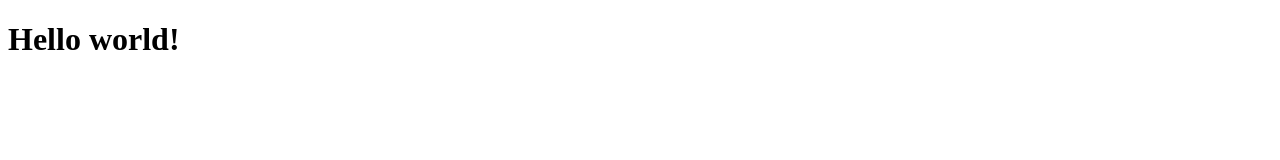
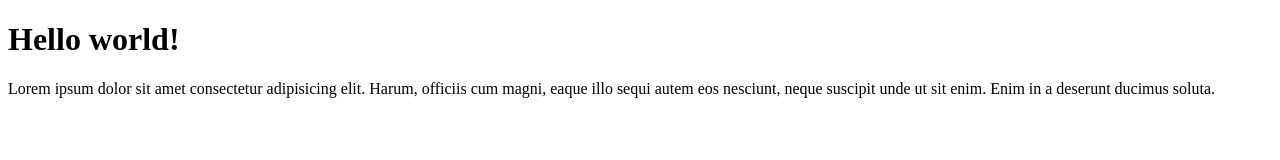
Before and after one commit to Daudimam123/cafin-git-test, a plain HTML site: page index.html in a window 1280 px wide. Drawn offline with Linux system fonts and the light colour scheme.

Commit message:
menambahkan paragraf

```diff
--- a/index.html
+++ b/index.html
@@ -8,6 +8,6 @@
 </head>
 <body>
     <h1>Hello world!</h1>
-
+    <p>Lorem ipsum dolor sit amet consectetur adipisicing elit. Harum, officiis cum magni, eaque illo sequi autem eos nesciunt, neque suscipit unde ut sit enim. Enim in a deserunt ducimus soluta.</p>
 </body>
 </html>
```
